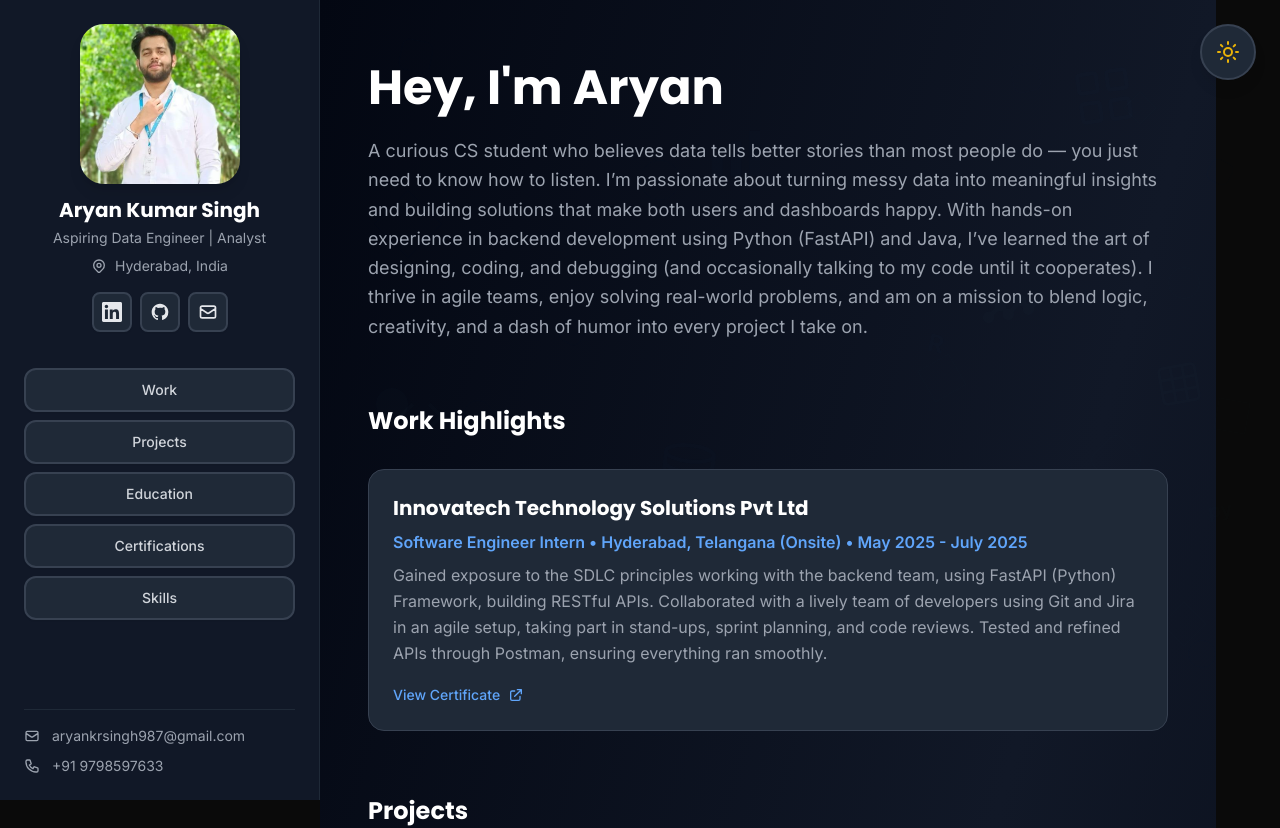
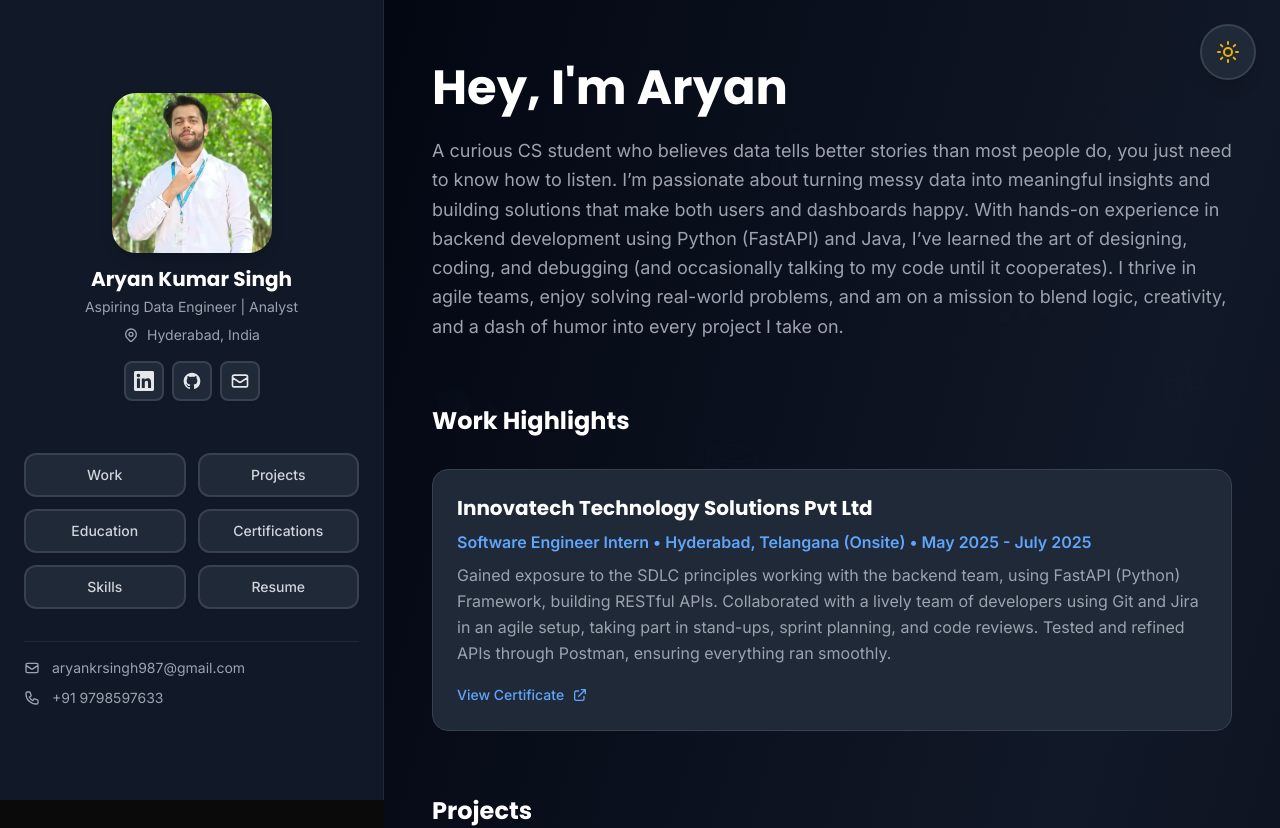
Before and after one commit to aryannnsinghhh/portfolio-website, a React (Vite) app: page / in a window 1280 px wide. Shown: the top 828 px of the page. Built offline with nearby package versions, Linux system fonts and the light colour scheme.

Commit message:
Update sidebar layout with centered content and improved responsive behavior

```diff
--- a/src/components/MainContent.jsx
+++ b/src/components/MainContent.jsx
@@ -8,9 +8,9 @@ const MainContent = () => {
   const isInView = useInView(ref, { once: true, margin: "-100px" });
 
   return (
-    <main className="lg:ml-80 min-h-screen bg-gradient-to-br from-gray-50 via-blue-50/30 to-gray-50 dark:from-gray-950 dark:via-gray-900 dark:to-gray-950 relative overflow-hidden transition-colors duration-300">
+    <main className="lg:ml-96 min-h-screen bg-gradient-to-br from-gray-50 via-blue-50/30 to-gray-50 dark:from-gray-950 dark:via-gray-900 dark:to-gray-950 relative overflow-hidden transition-colors duration-300">
       {/* Decorative Background Elements - Fixed Position */}
-      <div className="fixed inset-0 overflow-hidden pointer-events-none z-0 lg:ml-80">
+      <div className="fixed inset-0 overflow-hidden pointer-events-none z-0 lg:ml-96">
         {/* Small scattered geometric shapes across the page */}
 
         {/* Top Section */}
@@ -263,6 +263,14 @@ const MainContent = () => {
             >
               Skills
             </button>
+            <a
+              href="https://drive.google.com/file/d/19SnfUNNHYeAV3TxTgz1IvR1hnCN2z8bm/view?usp=sharing"
+              target="_blank"
+              rel="noopener noreferrer"
+              className="px-4 py-2.5 bg-white dark:bg-gray-800 text-darkText dark:text-gray-300 border border-gray-200 dark:border-gray-700 rounded-lg font-inter text-sm font-medium hover:border-primary hover:text-primary dark:hover:border-primary dark:hover:text-primary transition-all text-center"
+            >
+              Resume
+            </a>
           </div>
 
           {/* Mobile Contact Info */}
--- a/src/components/Sidebar.jsx
+++ b/src/components/Sidebar.jsx
@@ -7,10 +7,12 @@ const Sidebar = () => {
       initial={{ opacity: 0, x: -50 }}
       animate={{ opacity: 1, x: 0 }}
       transition={{ duration: 0.6 }}
-      className="fixed left-0 top-0 h-screen w-80 bg-white dark:bg-gray-900 border-r border-gray-200 dark:border-gray-800 p-6 flex flex-col overflow-y-auto hidden lg:flex"
+      className="fixed left-0 top-0 h-screen w-96 bg-white dark:bg-gray-900 border-r border-gray-200 dark:border-gray-800 flex flex-col overflow-y-auto hidden lg:flex"
     >
+      <div className="flex-1"></div>
+      <div className="p-6 flex-shrink-0">
       {/* Profile Photo */}
-      <div className="mb-4 flex flex-col items-center text-center">
+      <div className="flex flex-col items-center text-center">
         <div className="w-full aspect-square rounded-3xl overflow-hidden mb-3 shadow-lg max-w-[160px]">
           <img
             src="/profile.png"
@@ -73,8 +75,8 @@ const Sidebar = () => {
       </div>
 
       {/* Navigation Buttons */}
-      <div className="flex-1">
-        <div className="flex flex-col gap-2">
+      <div className="my-8">
+        <div className="grid grid-cols-2 gap-3">
           <button
             onClick={() => document.getElementById('work')?.scrollIntoView({ behavior: 'smooth' })}
             className="px-4 py-2.5 bg-white dark:bg-gray-800 border-2 border-gray-200 dark:border-gray-700 rounded-xl text-darkText dark:text-gray-300 font-inter font-medium hover:border-primary hover:text-primary dark:hover:border-primary dark:hover:text-primary transition-all duration-300 shadow-sm text-sm"
@@ -105,11 +107,19 @@ const Sidebar = () => {
           >
             Skills
           </button>
+          <a
+            href="https://drive.google.com/file/d/19SnfUNNHYeAV3TxTgz1IvR1hnCN2z8bm/view?usp=sharing"
+            target="_blank"
+            rel="noopener noreferrer"
+            className="px-4 py-2.5 bg-white dark:bg-gray-800 border-2 border-gray-200 dark:border-gray-700 rounded-xl text-darkText dark:text-gray-300 font-inter font-medium hover:border-primary hover:text-primary dark:hover:border-primary dark:hover:text-primary transition-all duration-300 shadow-sm text-sm text-center"
+          >
+            Resume
+          </a>
         </div>
       </div>
 
       {/* Contact Info */}
-      <div className="mt-auto pt-4 border-t border-gray-200 dark:border-gray-800 space-y-2.5">
+      <div className="pt-4 border-t border-gray-200 dark:border-gray-800 space-y-2.5">
         <div className="flex items-center gap-3 text-sm">
           <svg className="w-4 h-4 text-mutedText dark:text-gray-400" fill="none" stroke="currentColor" viewBox="0 0 24 24">
             <path strokeLinecap="round" strokeLinejoin="round" strokeWidth={2} d="M3 8l7.89 5.26a2 2 0 002.22 0L21 8M5 19h14a2 2 0 002-2V7a2 2 0 00-2-2H5a2 2 0 00-2 2v10a2 2 0 002 2z" />
@@ -125,6 +135,8 @@ const Sidebar = () => {
           <span className="text-mutedText dark:text-gray-400 font-inter">{config.personal.phone}</span>
         </div>
       </div>
+      </div>
+      <div className="flex-1"></div>
     </motion.aside>
   );
 };
--- a/src/config.js
+++ b/src/config.js
@@ -7,11 +7,11 @@ export const config = {
     name: "Aryan Kumar Singh",
     tagline: "Aspiring Data Engineer | Analyst",
     subtitle: "Final Year BTech CSE Student at VIT Vellore",
-    description: "A curious CS student who believes data tells better stories than most people do — you just need to know how to listen. I’m passionate about turning messy data into meaningful insights and building solutions that make both users and dashboards happy. With hands-on experience in backend development using Python (FastAPI) and Java, I’ve learned the art of designing, coding, and debugging (and occasionally talking to my code until it cooperates). I thrive in agile teams, enjoy solving real-world problems, and am on a mission to blend logic, creativity, and a dash of humor into every project I take on.",
+    description: "A curious CS student who believes data tells better stories than most people do, you just need to know how to listen. I’m passionate about turning messy data into meaningful insights and building solutions that make both users and dashboards happy. With hands-on experience in backend development using Python (FastAPI) and Java, I’ve learned the art of designing, coding, and debugging (and occasionally talking to my code until it cooperates). I thrive in agile teams, enjoy solving real-world problems, and am on a mission to blend logic, creativity, and a dash of humor into every project I take on.",
     email: "aryankrsingh987@gmail.com",
     phone: "+91 9798597633",
     location: "Hyderabad, India",
-    resumeUrl: "/AryanKumarSingh_Resume.pdf", // Update this path when you add your resume
+    resumeUrl: "https://drive.google.com/file/d/19SnfUNNHYeAV3TxTgz1IvR1hnCN2z8bm/view?usp=sharing",
   },
 
   // Social Links
@@ -65,7 +65,7 @@ export const config = {
     ],
   },
 
-  // Experience from resume
+  // Experience
   experience: [
     {
       title: "Software Engineer Intern",
@@ -81,7 +81,7 @@ export const config = {
     },
   ],
 
-  // Education from resume
+  // Education
   education: [
     {
       degree: "Bachelor of Technology in Computer Science",
```
